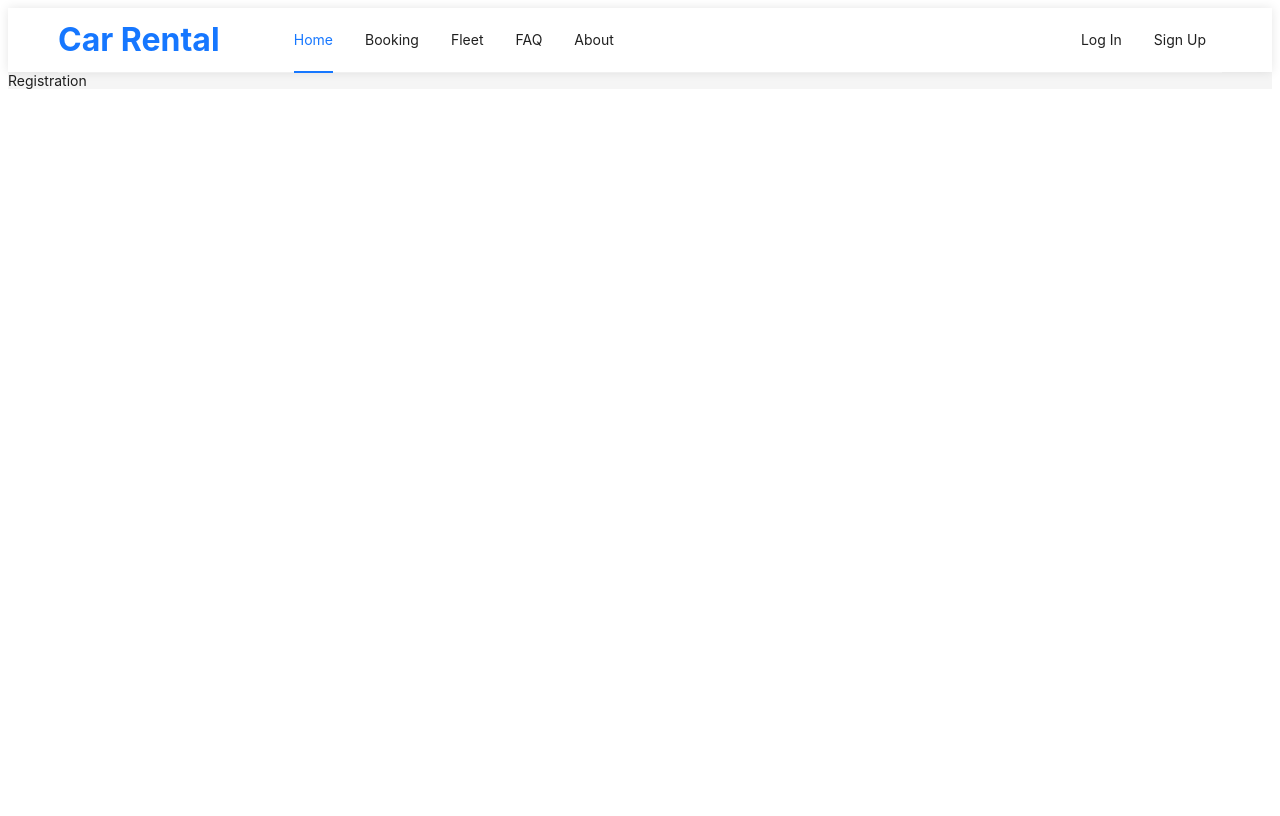
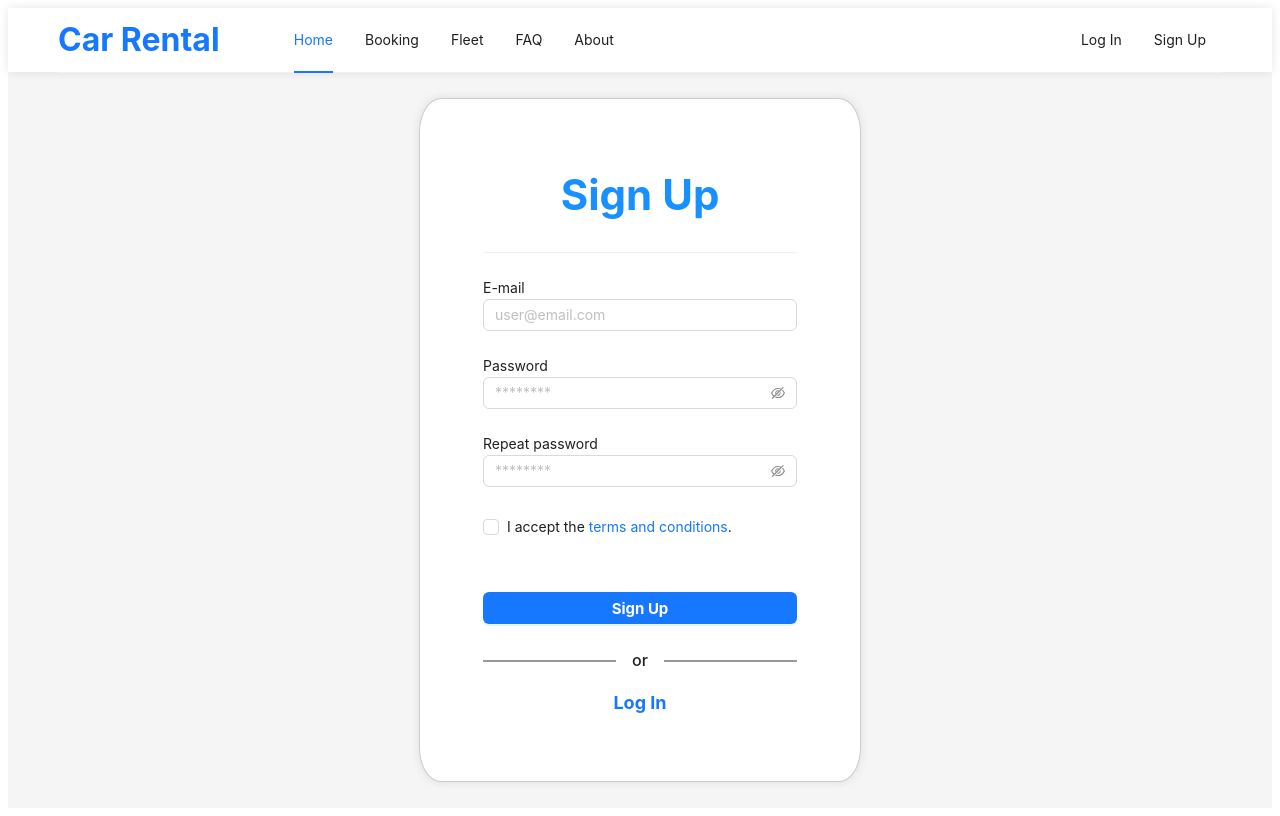
Before and after one commit to baarteek/car-rental-client, a React (Vite) app: page /registration in a window 1280 px wide. Built offline with nearby package versions, Linux system fonts and the light colour scheme.

Commit message:
add sign in view

```diff
--- a/src/App.css
+++ b/src/App.css
@@ -11,7 +11,7 @@
 }
 
 .loginForm {
-  padding: 6% ;
+  padding: 5% ;
   background: #fff;
   border: 1px solid #ccc;
   box-shadow: 0 0 10px rgba(0, 0, 0, 0.1);
--- a/src/components/HeaderComponents.jsx
+++ b/src/components/HeaderComponents.jsx
@@ -11,7 +11,7 @@ const HeaderComponents = () => {
         <Affix offsetTop={0}>
             <Header>
                 <Menu theme="light" mode="horizontal" selectedKeys={[selectedKey]} style={styles.fullWidthMenu}>
-                    <div style={styles.logo}><Link to="/">Car Rental</Link></div>
+                    <div style={styles.logo}><Link to="/" onClick={() => setSelectedKey('1')}>Car Rental</Link></div>
                     <Menu.Item key="1" onClick={() => setSelectedKey('1')}>
                         <Link to="/">Home</Link>
                     </Menu.Item>
--- a/src/views/Login.jsx
+++ b/src/views/Login.jsx
@@ -3,7 +3,7 @@ import { Link } from "react-router-dom";
 import { useMenu } from "../context/MenuProvider";
 
 const Login = () => {
-    const {selectedKey, setSelectedKey} = useMenu();
+    const {setSelectedKey} = useMenu();
 
     const onFinish = (values) => {
         console.log('Received values of form: ', values);
@@ -25,7 +25,7 @@ const Login = () => {
                 <div style={{fontSize: '42px', fontWeight: 'bold', textAlign: 'center', color: '#1890ff', marginBottom: '5%'}}>Log In</div>
                 <Divider />
                 <div>E-mail</div>
-                <Form.Item name="email" rules={[{required: true, message: 'Please input your E-mail'}]}  >
+                <Form.Item name="email" rules={[{required: true, message: 'Please input your E-mail', type: 'email'}]}  >
                     <Input placeholder="user@email.com"/>
                 </Form.Item>
                 <div>Password</div>
--- a/src/views/Registration.jsx
+++ b/src/views/Registration.jsx
@@ -1,6 +1,66 @@
+import { Button, Checkbox, Divider, Form, Input } from "antd";
+import { Link } from "react-router-dom";
+import { useMenu } from "../context/MenuProvider";
+
 const Registration = () => {
+    const {setSelectedKey} = useMenu();
+
+    const onFinish = (values) => {
+        console.log('Received values of form: ', values);
+      };
+
+      const onFinishFailed = (errorInfo) => {
+        console.log('Failed:', errorInfo);
+      };
+
     return (
-        <div>Registration</div>
+        <div className="mainContainer">
+            <Form
+                name="registration"
+                className="loginForm"
+                initialValues={{remember: true}}
+                onFinish={onFinish}
+                onFinishFailed={onFinishFailed}
+                >
+                <div style={{fontSize: '42px', fontWeight: 'bold', textAlign: 'center', color: '#1890ff', marginBottom: '5%'}}>Sign Up</div>
+                <Divider />
+                <div>E-mail</div>
+                <Form.Item name="email" rules={[{required: true, message: 'Please input your E-mail', type: 'email'}]}  >
+                    <Input placeholder="user@email.com"/>
+                </Form.Item>
+                <div>Password</div>
+                <Form.Item name="password" rules={[{required: true, message: 'Please input your password'}]} >
+                    <Input.Password placeholder="********" />
+                </Form.Item>
+                <div>Repeat password</div>
+                <Form.Item name="repeatedPassword" rules={[{required: true, message: 'Please repeat your password'}]} >
+                    <Input.Password placeholder="********" />
+                </Form.Item>
+                <Form.Item
+                    name="agreeToTerms"
+                    valuePropName="checked"
+                    rules={[
+                        {
+                            validator: (_, value) =>
+                                value ? Promise.resolve() : Promise.reject(new Error('You must accept the terms and conditions!'))
+                        }
+                    ]}
+                >
+                    <Checkbox>
+                        I accept the <a href="/terms-and-conditions">terms and conditions</a>.
+                    </Checkbox>
+                </Form.Item>
+                <Form.Item>
+                    <Button type="primary" htmlType="submit" className="login-form-button" style={{width: '100%', marginTop: '8%', fontWeight: 'bold', fontSize: '15px'}}>
+                        Sign Up
+                    </Button>
+                </Form.Item>
+                <Divider style={{borderColor: '#333'}}>or</Divider>
+                <div style={{width: '100%', textAlign: 'center'}}>
+                    <Link to="/login" onClick={() => setSelectedKey('6')} style={{fontWeight: 'bold', fontSize: '18px'}}>Log In</Link>
+                </div>
+            </Form>
+        </div>
     )
 };
 
```
